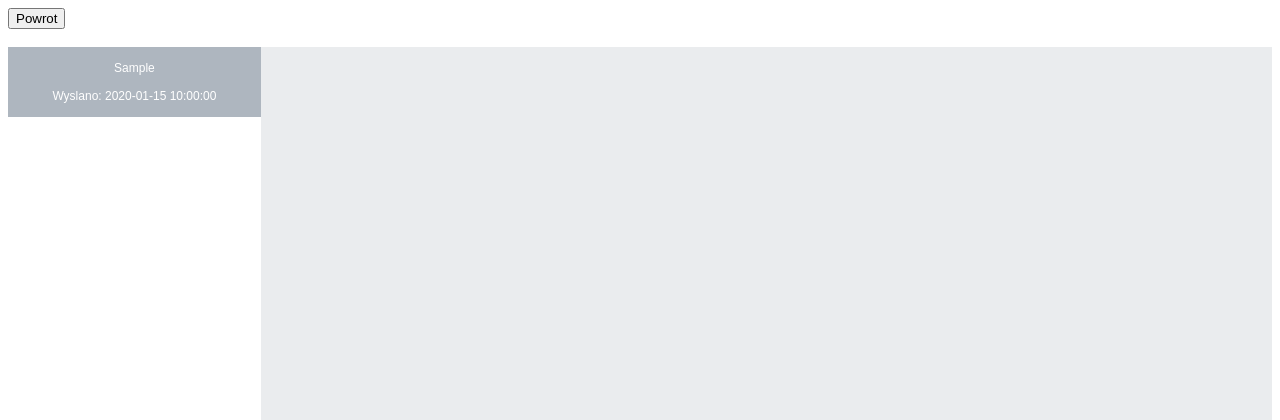
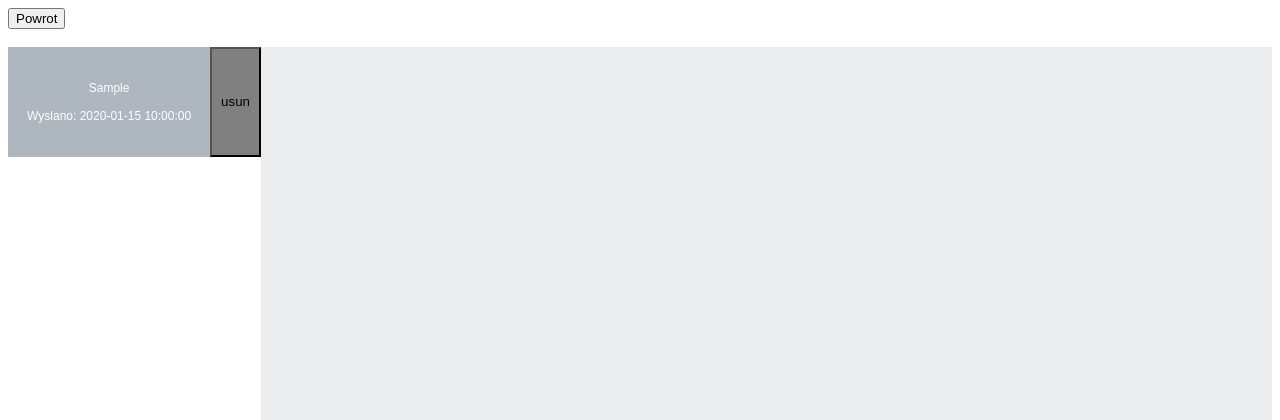
Before and after one commit to DanielGabrys/SystemObslugiPacjentLekarz, a PHP site: page /powiadomienia_lekarz.php in a window 1280 px wide. Shown: the top 420 px of the page. Run offline with PHP 8.4, Linux system fonts and the light colour scheme; the visitor is signed in with stand-in values (Sample User, id 1); tables that the repository leaves empty hold one stand-in row (values such as "Sample post").

Commit message:
powidaomienia pacjent

```diff
--- a/public_html/powiadomienia_lekarz.php
+++ b/public_html/powiadomienia_lekarz.php
@@ -8,8 +8,43 @@ if(isset($_GET['i']))
 	$ok=1;
 
 }
-else
+if(isset($_GET['d']))
 {
+$d = $_GET['d'];
+$ok=1;
+
+
+require_once "conected.php";
+	mysqli_report(MYSQLI_REPORT_STRICT);
+	try
+	{
+		$con= new mysqli($servername,$username,$password,$database);
+		if($con->connect_errno!=0)
+		{
+			throw new Exception(mysqli_connect_errno());
+		}
+
+		else
+		{
+
+
+	        $id=$_SESSION['Id'];
+		$rez=$con->query("DELETE FROM powiadomienia_lekarze WHERE lekarz_id='$id' AND ID='$d'");
+		if(!$rez) throw new Exception($con->error);
+
+
+		$con->close();
+		}
+	}
+
+	catch(Exception $e)
+	{
+		echo '<span style="color:red;">Blad serwera </span>';
+		echo '<br/>'.$e;
+	}
+
+
+
 
 }
 
@@ -40,16 +75,27 @@ function wypisz_pow(&$tablica,$rozmiar) //zapelniamy tablece danymi
       if($tablica[$i]['status']=='nieprzeczytane')
       {
           ?>
-          <a href="powiadomienia_lekarz.php?i=<?php echo $iden; ?>"> <button id="block">
+           <a href="powiadomienia_lekarz.php?i=<?php echo $iden?>&d=<?php echo $iden?>">
+ 	 <button id="del"> usun</button> </a>
+
+	 <a href="powiadomienia_lekarz.php?i=<?php echo $iden; ?>">
+	 <button id="block">
           <?php echo $tablica[$i]['typ']."</br></br>Wyslano: ". $tablica[$i]['data_wyslania'];?>
           </button> </a>
           <?php
       }
       else
       {
+
            ?>
-          <a href="powiadomienia_lekarz.php?i=<?php echo $iden; ?>"> <button id="block2">
+ 	 <a href="powiadomienia_lekarz.php?i=<?php echo $iden?>&d=<?php echo $iden?>">
+ 	 <button id="del"> usun</button> </a>
+
+
+	  <a href="powiadomienia_lekarz.php?i=<?php echo $iden; ?>">
+	  <button id="block2">
           <?php echo $tablica[$i]['typ']."</br></br>Wyslano: ". $tablica[$i]['data_wyslania'];?>
+
           </button> </a>
           <?php
 
@@ -67,9 +113,14 @@ function find_ID(&$tablica,$rozmiar,$id) //zapelniamy tablece danymi
        return $i;
       }
   }
+  return 0;
 }
 
 ///fukcje koniec
+
+
+
+
 
 if(!isset($_SESSION['zalogowany2']))
 {
@@ -79,6 +130,9 @@ header('location:index.php');
 
 if($ok==1)
 {
+
+
+
 	require_once "conected.php";
 	mysqli_report(MYSQLI_REPORT_STRICT);
 	try
@@ -163,22 +217,31 @@ A {text-decoration: none;
     font-size: 12px;
     cursor: pointer;
     text-align: center;
+    height:14%;
 }
 
 #block2
 {
-    width: 20%;
+    width: 16%;
     background-color: #aeb6bf;
 
 
 
 }
 
+#del
+{
+display: block;
+background-color: grey;
+  width: 4%;
+  float:right;
+  height:14%;
+}
 
 #block
 {
   background-color: grey;
-  width: 20%;
+  width: 16%;
   float:right;
 
 }
@@ -229,13 +292,19 @@ if($ok==0)
 else
 {
 $index=find_ID($tab,$ile,$ID);
+
 ?>
     <div id="pusty">
         <div id="text">
-        <?php echo nl2br($tab[$index]['tresc']); ?>
+        <?php
+
+		{
+		echo nl2br($tab[$index]['tresc']); }?>
+
         </div>
     </div>
 <?php
+
 }
 
 wypisz_pow($tab,$ile);
```
